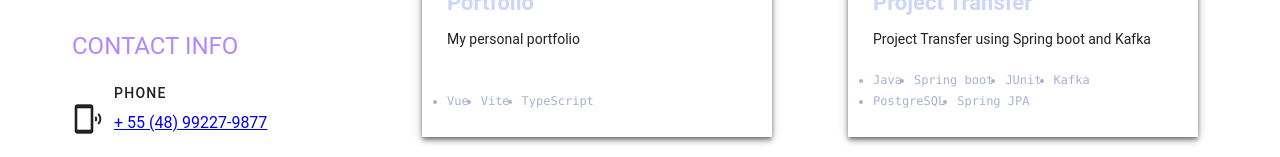
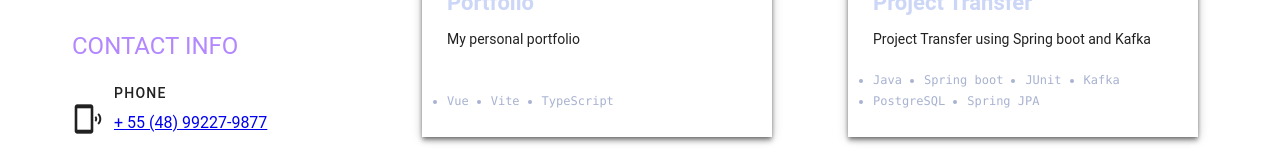
Before and after one commit to valentimkoniarski/Portfolio, a Vue app: page / in a window 1280 px wide. Shown: the part 552-709 px from the top of the page. Built offline with nearby package versions, Linux system fonts and the light colour scheme.

Commit message:
ajustado estilo do subtitulo do card em projects

```diff
--- a/src/components/projects/ProjectCard.vue
+++ b/src/components/projects/ProjectCard.vue
@@ -126,12 +126,12 @@ export default {
   flex-wrap: wrap;
   margin-top: 20px;
 
-  .tech-stack-item {
-    font-family: "SF Mono", "Fira Code", "Fira Mono", "Roboto Mono", "Lucida Console", Monaco, monospace;
-    font-size: 12px;
-    color: rgb(168, 178, 209);
-    line-height: 1.75;
-    margin-right: 12px;
+.tech-stack-item {
+  font-family: "SF Mono", "Fira Code", "Fira Mono", "Roboto Mono", "Lucida Console", Monaco, monospace;
+  font-size: 12px;
+  color: rgb(168, 178, 209);
+  line-height: 1.75;
+  margin-right: 22px;
   }
 }
 </style>
```
